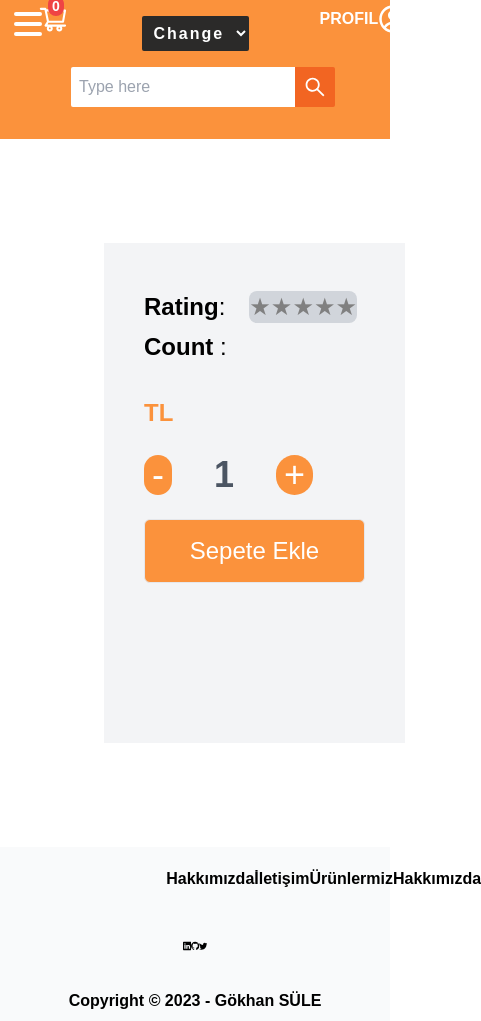
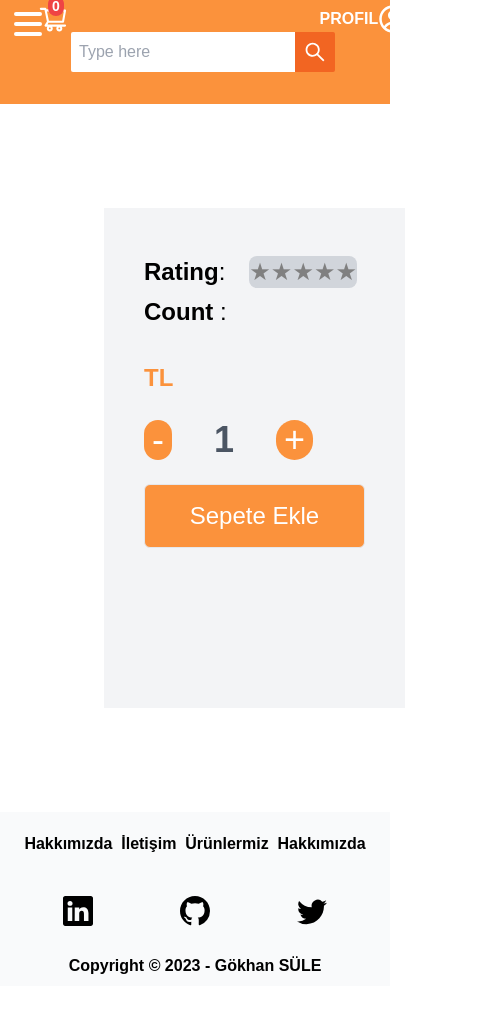
Before and after one commit to g1dotcom/E-commerce, a React (Create React App) app: page /products/1 in a window 390 px wide. Shown: the whole page, 481 px wide, since content can reach past the window. After the commit the page ends 986 px from the top, so only its background shows below. Built offline with nearby package versions, Linux system fonts and the light colour scheme; no server answers.

Commit message:
responsive design ve menu design

```diff
--- a/src/App.js
+++ b/src/App.js
@@ -8,7 +8,6 @@ import Cart from "./pages/Cart/Cart";
 
 //router
 import { BrowserRouter, Routes, Route } from "react-router-dom";
-import Menu from "./components/menu/Menu";
 
 function App() {
   return (
--- a/src/components/footer/Footer.jsx
+++ b/src/components/footer/Footer.jsx
@@ -3,19 +3,31 @@ import React from "react";
 //icons
 import { BsGithub, BsLinkedin, BsTwitter } from "react-icons/bs";
 
+//link
+import { Link } from "react-router-dom";
+
 const Footer = () => {
   return (
     <div className="w-full flex flex-col items-center justify-center bg-gray-50 ">
-      <div className="flex w-1/4 justify-evenly p-5 font-bold">
+      <div className="flex w-1/4 justify-evenly max-md:justify-around max-md:w-full p-5 font-bold">
         <h1>Hakkımızda</h1>
         <h1>İletişim</h1>
         <h1>Ürünlermiz</h1>
         <h1>Hakkımızda</h1>
       </div>
-      <div className="flex w-1/6 justify-evenly p-5">
-        <BsLinkedin size={30} />
-        <BsGithub size={30} />
-        <BsTwitter size={30} />
+      <div className="flex w-1/6 justify-evenly max-md:justify-around max-md:w-full p-5">
+        <Link
+          to={"https://www.linkedin.com/in/g%C3%B6khan-s%C3%BCle-486a45233/"}
+        >
+          <BsLinkedin size={30} />
+        </Link>
+        <Link to={"https://github.com/g1dotcom"}>
+          <BsGithub size={30} />
+        </Link>
+        <Link to={"https://twitter.com/pekala___"}>
+          {" "}
+          <BsTwitter size={30} />
+        </Link>
       </div>
       <div className="p-2">
         <h1 className="font-semibold">Copyright © 2023 - Gökhan SÜLE</h1>
--- a/src/components/header/Header.jsx
+++ b/src/components/header/Header.jsx
@@ -1,8 +1,6 @@
 import React, { useState } from "react";
 
 //components
-
-import Menu from "../menu/Menu";
 
 //css
 import "./header.css";
@@ -11,33 +9,30 @@ import "./header.css";
 
 import SliderComp from "../slider/SliderComp";
 import Navbar from "../navbar/Navbar";
+import { Link } from "react-router-dom";
 
 const Header = () => {
-  const [show, setShow] = useState(true);
-
   return (
     <div className="header">
-      <Menu show={show} setShow={setShow} />
-
       <nav>
         <ul>
           <li>
-            <a href="/">Anasayfa</a>
+            <Link to={"/"}> Anasayfa</Link>
           </li>
           <li>
-            <a href="#">Hakkımızda</a>
+            <Link to={"/cart"}> Sepetim</Link>
           </li>
           <li>
-            <a href="#">Ürünler</a>
+            <Link to={"/"}> Ürünler</Link>
           </li>
           <li>
-            <a href="#">Iletisim</a>
+            <Link to={"/cart"}> İletişim</Link>
           </li>
         </ul>
       </nav>
       <h1 className="baslik max-md:text-4xl">ECOMMERS</h1>
-      <Navbar show={show} setShow={setShow} />
-      <div className="flex items-end justify-center  w-full h-full z-30  ">
+      <Navbar />
+      <div className="flex items-end justify-center  w-full h-full z-20  ">
         <SliderComp />
       </div>
     </div>
--- a/src/components/menu/Menu.jsx
+++ /dev/null
@@ -1,40 +0,0 @@
-import React from "react";
-
-//react icons
-import { GiCancel } from "react-icons/gi";
-
-//menu component
-const Menu = ({ show, setShow }) => {
-  return (
-    <div
-      className={`bg-black absolute top-0 left-0 w-1/4 h-screen flex flex-col z-50 ${
-        show
-          ? "block transition-all duration-500   "
-          : "hidden transition-all duration-500 "
-      }`}
-    >
-      <ul className="flex flex-col items-center justify-center h-full w-full">
-        <button
-          onClick={() => setShow(!show)}
-          className="bg-white  rounded-full mb-20 cursor-pointer"
-        >
-          <GiCancel size={40} />
-        </button>
-        <li>
-          <a href="#">Anasayfa</a>
-        </li>
-        <li>
-          <a href="#">Hakkımızda</a>
-        </li>
-        <li>
-          <a href="#">Ürünler</a>
-        </li>
-        <li>
-          <a href="#">Iletisim</a>
-        </li>
-      </ul>
-    </div>
-  );
-};
-
-export default Menu;
--- a/src/components/menu/menu.css
+++ /dev/null
@@ -1,3 +0,0 @@
-.bg-custom {
-  background-color: #2b2a29;
-}
--- a/src/components/navbar/Navbar.jsx
+++ b/src/components/navbar/Navbar.jsx
@@ -10,10 +10,11 @@ import { getCartTotal } from "../../redux/cartSlice";
 import { useDispatch, useSelector } from "react-redux";
 
 //navigate(router-dom)
-import { useNavigate } from "react-router-dom";
+import { Link, useNavigate } from "react-router-dom";
+import { GiCancel } from "react-icons/gi";
 
 // // // // // // // // // // // // //
-const Navbar = ({ show, setShow }) => {
+const Navbar = () => {
   const dispatch = useDispatch();
   const { carts } = useSelector((state) => state.carts);
 
@@ -24,26 +25,46 @@ const Navbar = ({ show, setShow }) => {
     dispatch(getCartTotal());
   }, [dispatch]);
 
+  const [show, setShow] = useState(false);
   return (
     <div className="content flex flex-col sm:flex-row  items-center justify-between w-full md:w-4/5">
-      <div className="flex w-full justify-evenly   ">
-        <button
-          onClick={() => setShow(!show)}
-          className="cursor-pointer z-10 max-md:absolute max-md:top-1 max-md:left-2"
-        >
-          <HiMenu size={40} style={{ color: "white" }} />
+      <div className="flex w-full justify-evenly">
+        <button className="cursor-pointer z-10 max-md:absolute max-md:top-1 max-md:left-2">
+          <HiMenu
+            onClick={() => setShow(!show)}
+            size={40}
+            style={{ color: "white" }}
+          />
         </button>
 
-        <select className="select w-1/8 font-bold  outline-none rounded-sm p-2 bg-selected text-white  ">
-          <option disabled selected>
-            Change
-          </option>
-          <option>Homer</option>
-          <option>Marge</option>
-          <option>Bart</option>
-          <option>Lisa</option>
-          <option>Maggie</option>
-        </select>
+        <div
+          className={`bg-black fixed top-0 left-0 w-1/4 h-screen flex flex-col z-50 ${
+            show
+              ? "block transition-all duration-500 z-50  "
+              : "hidden transition-all duration-500 z-50 "
+          } `}
+        >
+          <ul className="flex flex-col items-center justify-center h-full w-full z-50 ">
+            <button
+              onClick={() => setShow(!show)}
+              className="bg-white  rounded-full mb-20 cursor-pointer"
+            >
+              <GiCancel size={40} />
+            </button>
+            <li className="cursor-pointer">
+              <Link to={"/"}> Anasayfa</Link>
+            </li>
+            <li className="cursor-pointer">
+              <Link to={"/cart"}> Sepetim</Link>
+            </li>
+            <li className="cursor-pointer">
+              <Link to={"/"}> Ürünler</Link>
+            </li>
+            <li className="cursor-pointer">
+              <Link to={"/"}> İletişim</Link>
+            </li>
+          </ul>
+        </div>
       </div>
 
       <div className="flex flex-row w-full max-md:justify-center max-md:my-4">
--- a/src/components/slider/SliderComp.jsx
+++ b/src/components/slider/SliderComp.jsx
@@ -27,9 +27,9 @@ const SliderComp = () => {
   };
 
   return (
-    <div className="w-full ">
+    <div className="w-full !z-20 ">
       <Slider {...settings}>
-        <div className="  !h-full !w-full max-md:flex-row !flex md:flex-row flex-col !items-center !justify-evenly !text-white text-xl md:text-2xl lg:text-3xl xl:text-4xl ">
+        <div className=" !z-20 !h-full !w-full max-md:flex-row !flex md:flex-row flex-col !items-center !justify-evenly !text-white text-xl md:text-2xl lg:text-3xl xl:text-4xl ">
           <div className="flex md:flex-row flex-col items-center justify-center">
             <img
               src={Img1}
@@ -55,7 +55,7 @@ const SliderComp = () => {
             <img src={Img2} alt="" className="md:w-96 w-80 h-auto  " />
           </div>
         </div>
-        <div className="  !h-full !w-full max-md:flex-row-reverse !flex md:flex-row-reverse flex-col !items-center !justify-evenly !text-white xl:text-4xl text-xl md:text-2xl lg:text-3xl">
+        <div className=" !z-20 !h-full !w-full max-md:flex-row-reverse !flex md:flex-row-reverse flex-col !items-center !justify-evenly !text-white xl:text-4xl text-xl md:text-2xl lg:text-3xl">
           <div className="flex md:flex-row-reverse flex-col items-center justify-center">
             <img
               src={Img3}
@@ -97,7 +97,7 @@ const SliderComp = () => {
             <img src={Img4} alt="" className="md:w-96 w-80 h-auto " />
           </div>
         </div>
-        <div className="  !h-full !w-full max-md:flex-row !flex md:flex-row flex-col !items-center !justify-evenly !text-white xl:text-4xl text-xl md:text-2xl lg:text-3xl">
+        <div className=" !z-20 !h-full !w-full max-md:flex-row !flex md:flex-row flex-col !items-center !justify-evenly !text-white xl:text-4xl text-xl md:text-2xl lg:text-3xl">
           <div className="flex md:flex-row flex-col items-center justify-center">
             <img
               src={Img5}
--- a/src/pages/Details/Detail.jsx
+++ b/src/pages/Details/Detail.jsx
@@ -11,7 +11,6 @@ import { getDetailProduct } from "../../redux/productDetailSlice";
 import DetailComp from "../../components/detailComp/DetailComp";
 import Loading from "../../components/Loading";
 import Navbar from "../../components/navbar/Navbar";
-import Menu from "../../components/menu/Menu";
 
 const Detail = () => {
   const { id } = useParams();
--- a/src/pages/Home/Home.jsx
+++ b/src/pages/Home/Home.jsx
@@ -5,7 +5,6 @@ import Header from "../../components/header/Header";
 import Categories from "../../components/categories/Categories";
 import Products from "../../components/products/Products";
 import Sorting from "../../components/sorting/Sorting";
-import Footer from "../../components/footer/Footer";
 
 const Home = () => {
   const [category, setCategory] = useState("");
```
